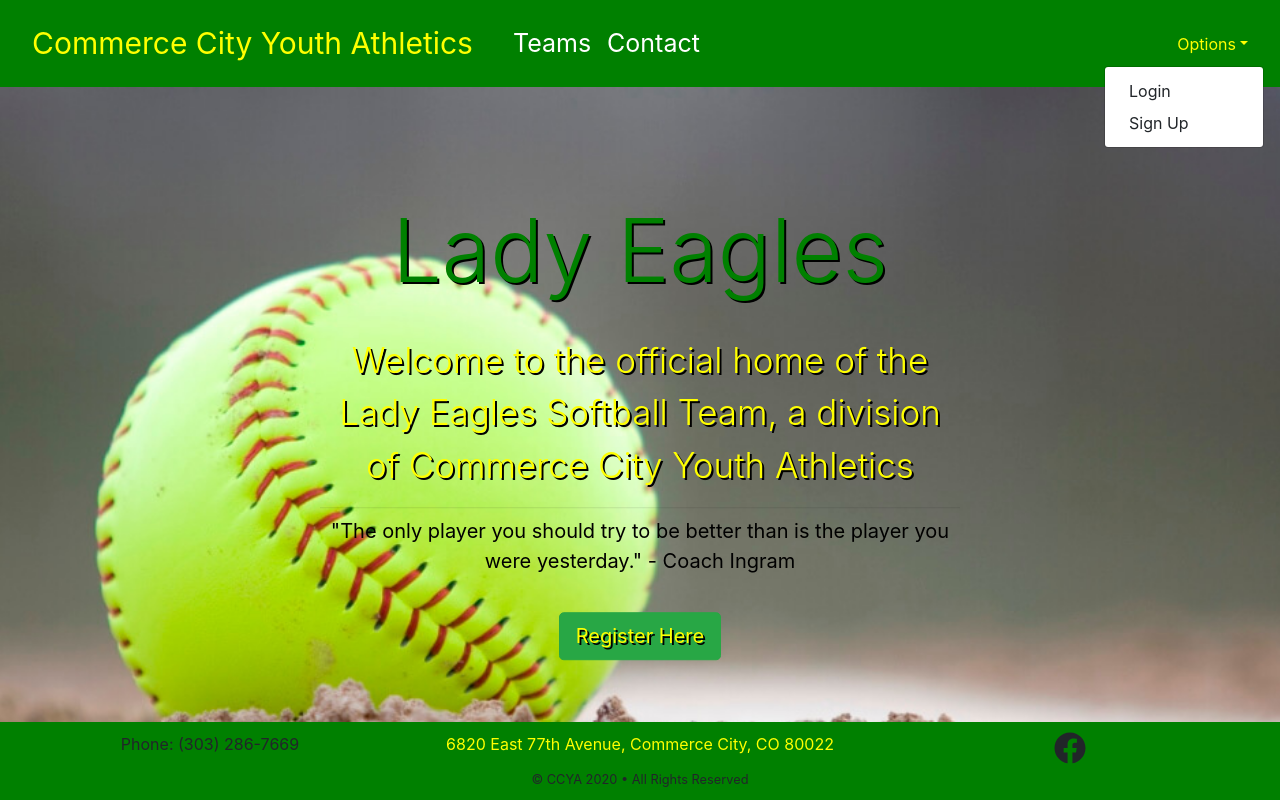
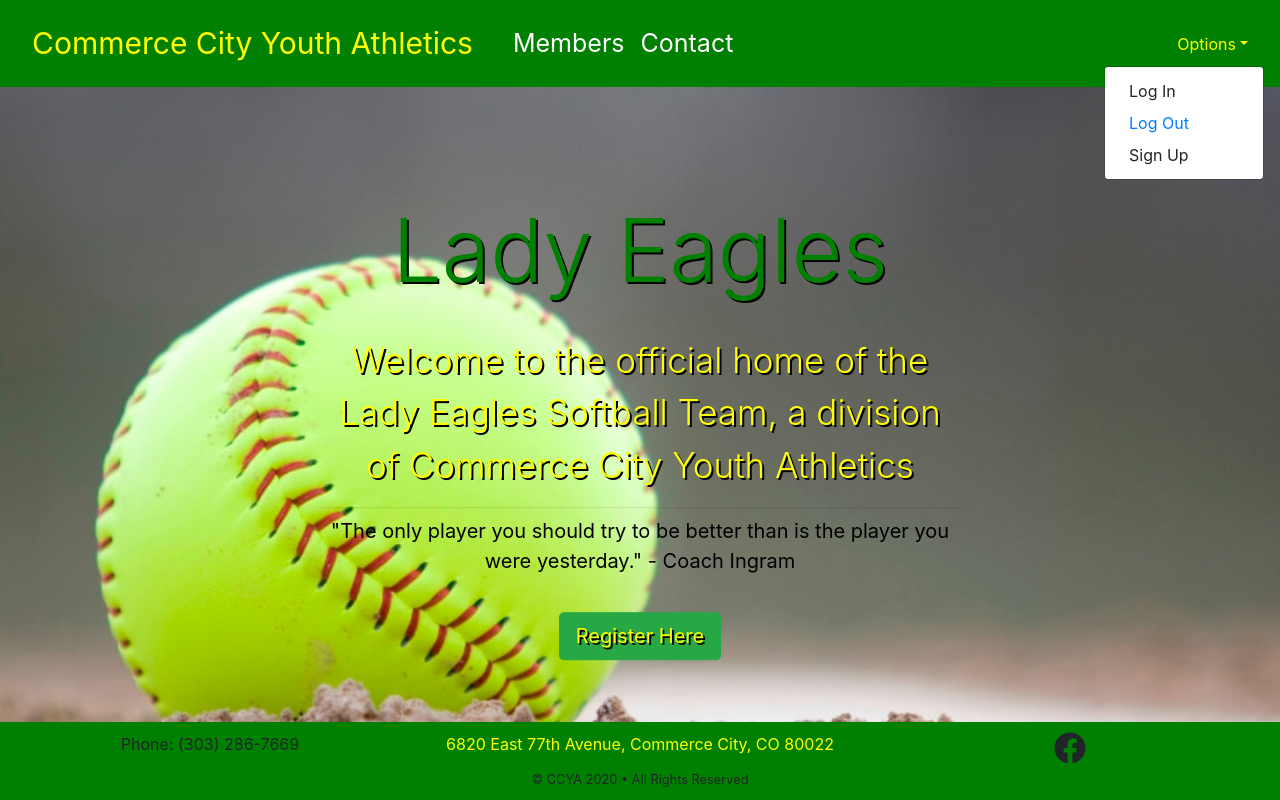
Before and after one commit to TLCroatt/CCYA, a React (Create React App) app in the folder client/: page / in a window 1280 px wide. Both pictures are taken after a click on the link "Options". Shown: the top 800 px of the page. Built offline with nearby package versions, Linux system fonts and the light colour scheme; no server answers.

Commit message:
Added log out option and changed nav

```diff
--- a/client/src/components/Nav/Nav.js
+++ b/client/src/components/Nav/Nav.js
@@ -1,4 +1,5 @@
-import React, { useState } from 'react';
+import React, { useState, useContext } from 'react';
+import UserContext from '../../utils/UserContext';
 import { Link } from "react-router-dom";
 import {
   Collapse,
@@ -16,6 +17,7 @@ import {
 import './style.css';
 
 export const Navigation = (props) => {
+  const {loggedIn, logout} = useContext(UserContext);
   const [isOpen, setIsOpen] = useState(false);
 
   const toggle = () => setIsOpen(!isOpen);
@@ -28,7 +30,7 @@ export const Navigation = (props) => {
         <Collapse isOpen={isOpen} navbar>
           <Nav className="mr-auto" navbar>
             <NavItem>
-              <NavLink tag={Link} to="/teams" id="nav-text">Teams</NavLink>
+              <NavLink tag={Link} to={loggedIn ? "/members" : "/login"} id="nav-text">Members</NavLink>
             </NavItem>
             <NavItem>
               <NavLink tag={Link} to="/contact" id="nav-text">Contact</NavLink>
@@ -41,7 +43,12 @@ export const Navigation = (props) => {
               </DropdownToggle>
               <DropdownMenu right>
                 <DropdownItem tag={Link} to="/login">
-                 Login
+                  Log In
+                </DropdownItem>
+                <DropdownItem>
+                  <Link to = "/home">
+                  <span onClick={logout}>Log Out</span>
+                  </Link>
                 </DropdownItem>
                 <DropdownItem tag={Link} to="/signup">
                   Sign Up
--- a/client/src/pages/Home.js
+++ b/client/src/pages/Home.js
@@ -47,7 +47,6 @@ const Home = () => {
             <CardText>We are grateful for the generosity of our partners! Thank you to our amazing sponsors.
             <CardImg top width="100%" src={ sponsors2 } alt="Card image cap" />
             </CardText>
-
           </CardBody>
         </Card>
       </CardGroup>
```
